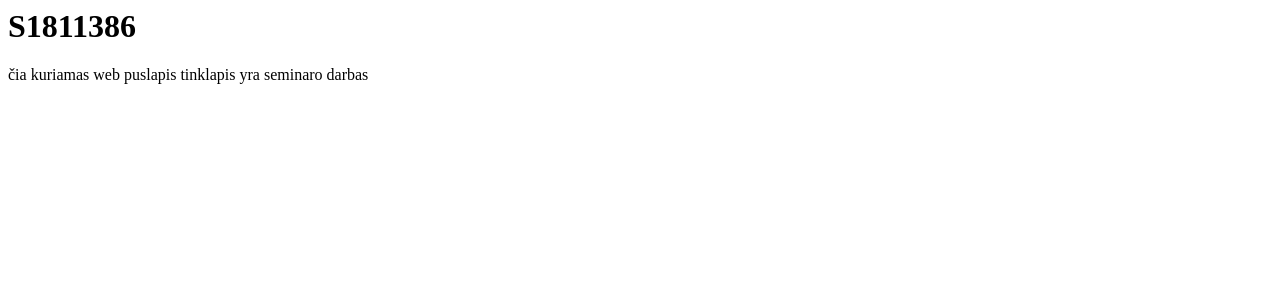
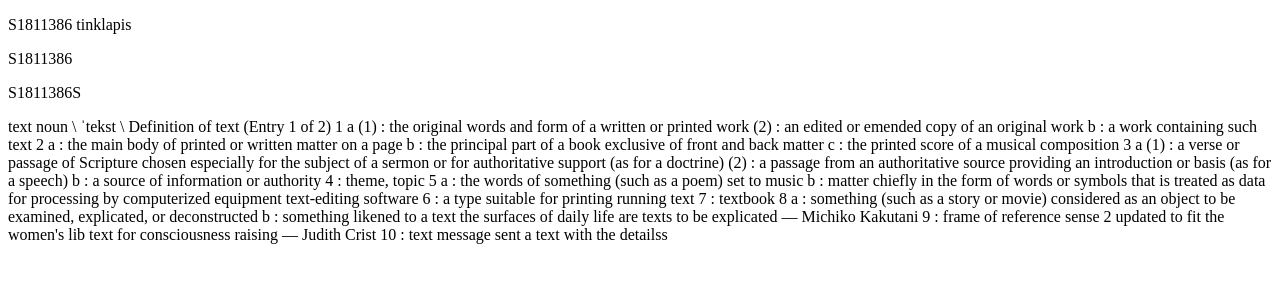
Before and after one commit to keralan/webpage, a plain HTML site: page index.html in a window 1280 px wide. Drawn offline with Linux system fonts and the light colour scheme.

Commit message:
sukurtas README.md

```diff
--- a/index.html
+++ b/index.html
@@ -1,5 +1,70 @@
-<h1>S1811386</h1>
-čia kuriamas web puslapis
+<!DOCTYPE html>
+<html>
+<head>
+	<title>puslapis</title>
+</head>
+<body>
+<p>S1811386 tinklapis</p>
+
+<p>S1811386</p>
+
+<P>S1811386S</P>
+
+<p>text noun
+\ ˈtekst
 
 
-tinklapis yra seminaro darbas
+\
+Definition of text (Entry 1 of 2)
+1
+a
+(1)
+: the original words and form of a written or printed work
+(2)
+: an edited or emended copy of an original work
+b
+: a work containing such text
+2
+a
+: the main body of printed or written matter on a page
+b
+: the principal part of a book exclusive of front and back matter
+c
+: the printed score of a musical composition
+3
+a
+(1)
+: a verse or passage of Scripture chosen especially for the subject of a sermon or for authoritative support (as for a doctrine)
+(2)
+: a passage from an authoritative source providing an introduction or basis (as for a speech)
+b
+: a source of information or authority
+4
+: theme, topic
+5
+a
+: the words of something (such as a poem) set to music
+b
+: matter chiefly in the form of words or symbols that is treated as data for processing by computerized equipment
+text-editing software
+6
+: a type suitable for printing running text
+7
+: textbook
+8
+a
+: something (such as a story or movie) considered as an object to be examined, explicated, or deconstructed
+b
+: something likened to a text
+the surfaces of daily life are texts to be explicated
+— Michiko Kakutani
+9
+: frame of reference sense 2
+updated to fit the women's lib text for consciousness raising
+— Judith Crist
+10
+: text message
+sent a text with the detailss</p>
+
+</body>
+</html>
```
Also changed, not shown: 1 other file.
